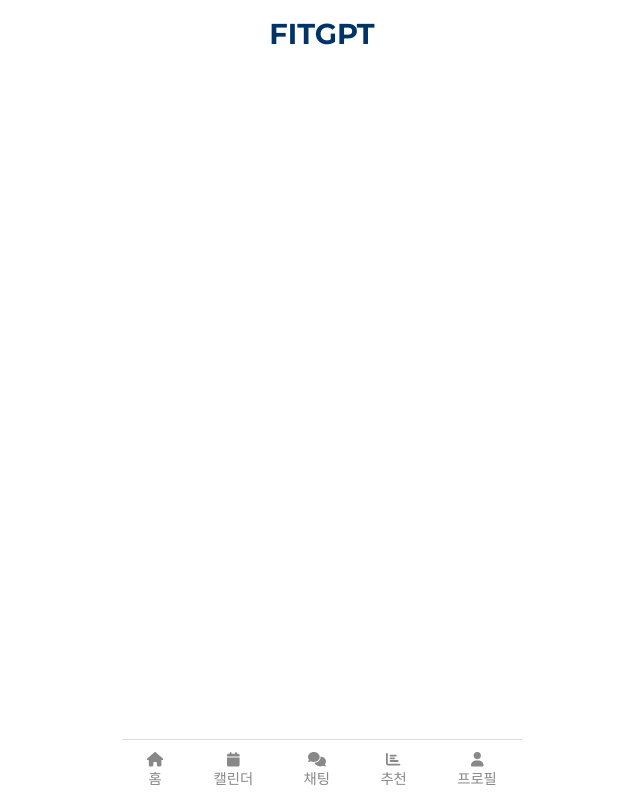
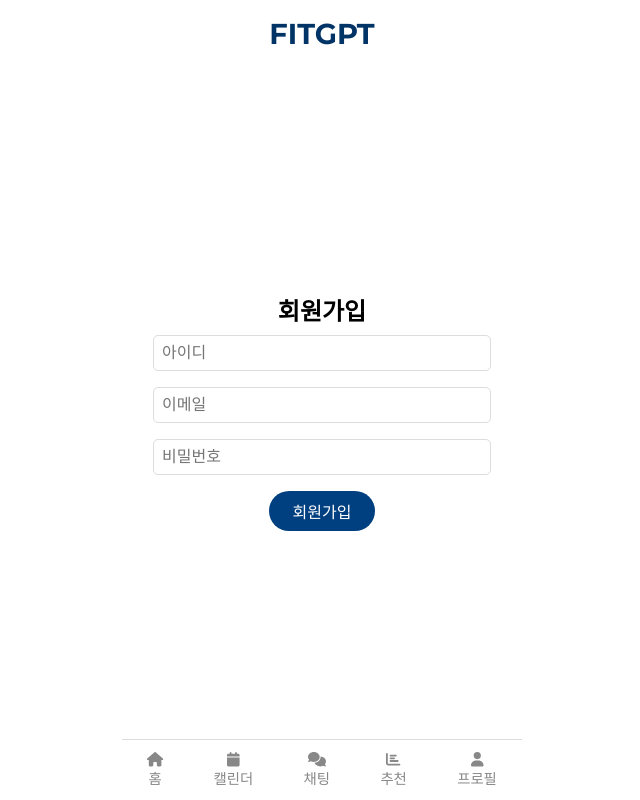
Before and after one commit to KangBJ-8303/FITGTP-SW, a React (Create React App) app in the folder fitgpt/: page /signup in a window 1280 px wide. Shown: the whole page, without its empty margins (318-958 px from the left). Built offline with nearby package versions, Linux system fonts and the light colour scheme.

Commit message:
Update Signup.jsx

```diff
--- a/fitgpt/src/Signup.jsx
+++ b/fitgpt/src/Signup.jsx
@@ -1,3 +1,98 @@
-export default function Signup(){
+import React, { useState } from "react";
+import styled from "styled-components";
+import { useNavigate } from "react-router-dom";
+import axios from "axios"; // axios import
 
+const Container = styled.div`
+  display: flex;
+  flex-direction: column;
+  align-items: center;
+  justify-content: center;
+  background-color: #ffffff;
+  width: 100%;
+  max-width: 400px;
+  height: 100%;
+  margin: 0 auto;
+  font-family: 'Noto Sans KR', sans-serif;
+  position: relative;
+  overflow: hidden;
+`;
+
+const Title = styled.h1`
+  font-size: 1.5rem;
+  font-weight: bold;
+  margin-bottom: 0.5rem;
+`;
+
+const Input = styled.input`
+  width: 80%;
+  padding: 0.5rem;
+  margin-bottom: 1rem;
+  border: 1px solid #ddd;
+  border-radius: 5px;
+  font-size: 1rem;
+`;
+
+const SignupButton = styled.button`
+  padding: 0.5rem 1.5rem;
+  background-color: #004080;
+  color: white;
+  border: none;
+  border-radius: 20px;
+  font-size: 1rem;
+  cursor: pointer;
+  &:hover {
+    background-color: #003366;
+  }
+`;
+
+function Signup() {
+  const navigate = useNavigate();
+  const [username, setUsername] = useState('');
+  const [email, setEmail] = useState('');
+  const [password, setPassword] = useState('');
+
+  const handleSignup = async () => {
+    try {
+      const response = await axios.post('http://localhost:8080/api/user/register', {
+        username,
+        email,
+        password
+      });
+      if (response.status === 200) {
+        // 회원가입 성공 시 이동할 경로
+        navigate("/welcome");
+      }
+    } catch (error) {
+      console.error("회원가입 실패:", error);
+      alert("회원가입에 실패했습니다. 다시 시도해주세요.");
+    }
+  };
+
+  return (
+    <Container>
+      <Title>회원가입</Title>
+      <Input
+        type="text"
+        placeholder="아이디"
+        value={username}
+        onChange={(e) => setUsername(e.target.value)}
+      />
+      <Input
+        type="email"
+        placeholder="이메일"
+        value={email}
+        onChange={(e) => setEmail(e.target.value)}
+      />
+      <Input
+        type="password"
+        placeholder="비밀번호"
+        value={password}
+        onChange={(e) => setPassword(e.target.value)}
+      />
+      <SignupButton onClick={handleSignup}>회원가입</SignupButton>
+    </Container>
+  );
 }
+
+export default Signup;
```
